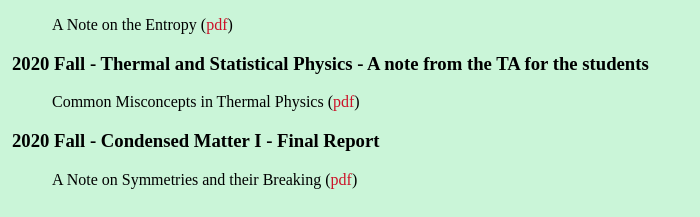
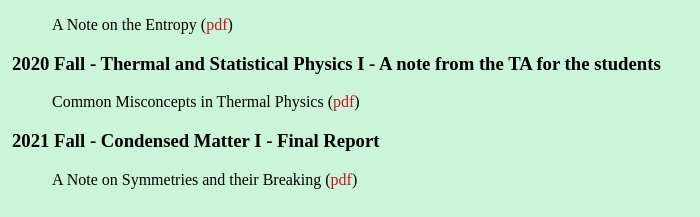
Before and after one commit to wayne86122488/wayne86122488.github.io, a plain HTML site: page notes.html in a window 1280 px wide. Shown: the part 346-563 px from the top of the page, 21-721 px from the left. Drawn offline with Linux system fonts and the light colour scheme.

Commit message:
Minor push

```diff
--- a/notes.html
+++ b/notes.html
@@ -94,16 +94,15 @@ footer {
     <p> A Note on the Entropy (<a style = "color: #cc1228" href="./Entanglement_Entropy_and_Conformal_Field_Theory.pdf">pdf</a>) </p>
   </blockquote>
 
-  <h3> 2020 Fall - Thermal and Statistical Physics - A note from the TA for the students</h3>
+  <h3> 2020 Fall - Thermal and Statistical Physics I - A note from the TA for the students</h3>
   <blockquote>
     <p> Common Misconcepts in Thermal Physics (<a style = "color: #cc1228" href="./The_Question_1_1_of_Homework_1.pdf">pdf</a>) </p>
   </blockquote>
 
-  <h3> 2020 Fall - Condensed Matter I - Final Report</h3>
+  <h3> 2021 Fall - Condensed Matter I - Final Report</h3>
   <blockquote>
     <p> A Note on Symmetries and their Breaking (<a style = "color: #cc1228" href="./A Note on Symmetries And Their Breaking.pdf">pdf</a>) </p>
   </blockquote>
-
 
 </article>
 </section>
```
Also changed, not shown: 1 other file.
